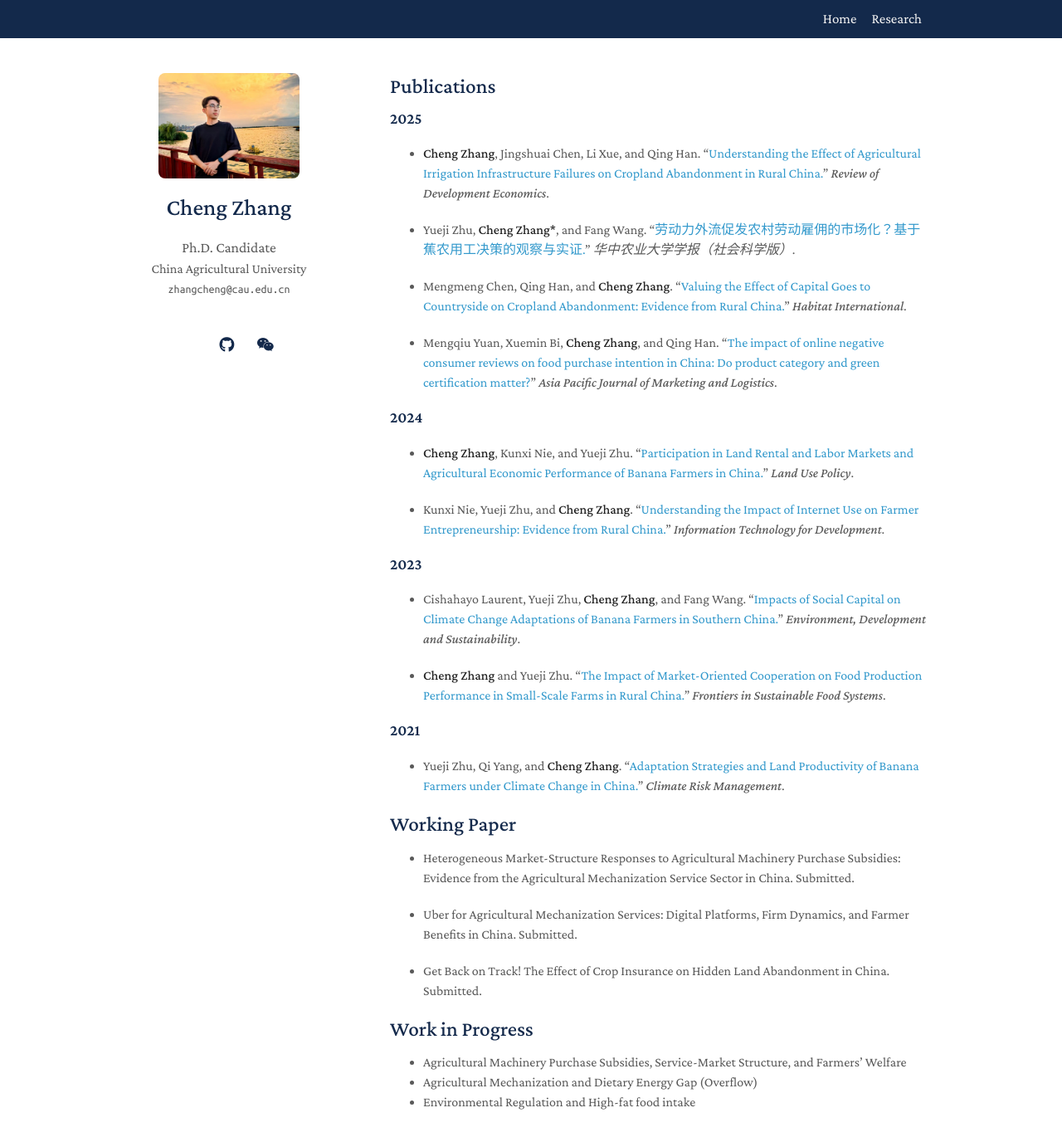
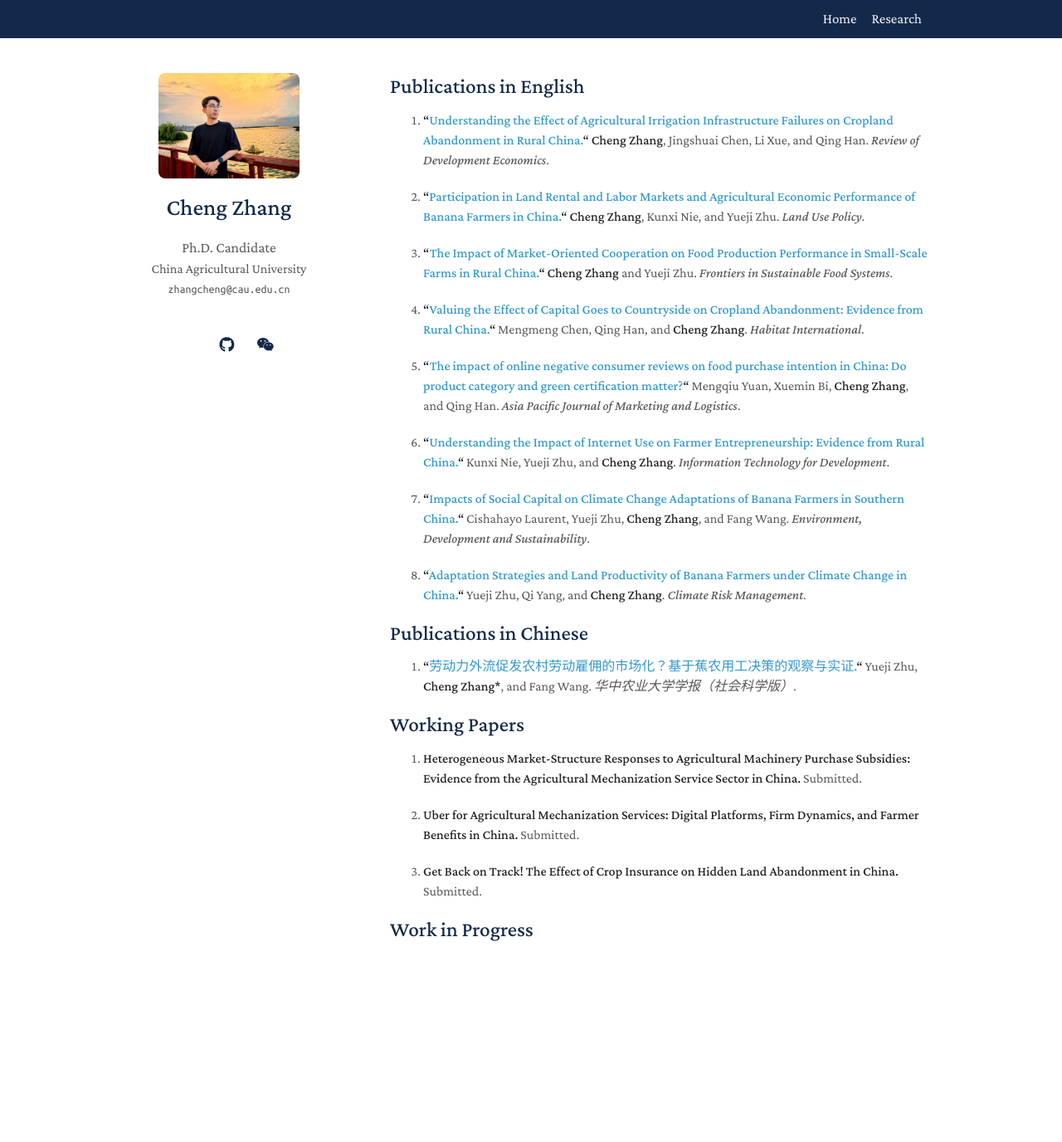
Before and after one commit to chengzhang-econ/chengzhang-econ.github.io, a Jekyll site: the page built from publications.md, in a window 1280 px wide and 1400 px high. Shown: the top 1376 px of the window at 83% size. Built offline with Jekyll 4.4.1, drawn with Linux system fonts in a browser that asks for light colours; a style sheet for code colours, icons or effects is not loaded.

Commit message:
Add files via upload

```diff
--- a/publications.md
+++ b/publications.md
@@ -4,47 +4,38 @@ title: Research
 permalink: /publications/
 ---
 
-Publications
+Publications in English
 ------
 
-### 2025
+1. **"[Understanding the Effect of Agricultural Irrigation Infrastructure Failures on Cropland Abandonment in Rural China.](https://onlinelibrary.wiley.com/doi/full/10.1111/rode.70018)"** **Cheng Zhang**, Jingshuai Chen, Li Xue, and Qing Han. *Review of Development Economics*.
 
-- **Cheng Zhang**, Jingshuai Chen, Li Xue, and Qing Han. "[Understanding the Effect of Agricultural Irrigation Infrastructure Failures on Cropland Abandonment in Rural China.](https://onlinelibrary.wiley.com/doi/full/10.1111/rode.70018)" *Review of Development Economics*.
+2. **"[Participation in Land Rental and Labor Markets and Agricultural Economic Performance of Banana Farmers in China.](https://www.sciencedirect.com/science/article/pii/S0264837724002606)"** **Cheng Zhang**, Kunxi Nie, and Yueji Zhu. *Land Use Policy*.
 
-- Yueji Zhu, **Cheng Zhang\***, and Fang Wang. "[劳动力外流促发农村劳动雇佣的市场化？基于蕉农用工决策的观察与实证.](http://hnxbw.cnjournals.net/hznydxsk/article/abstract/202504012?st=search)" *华中农业大学学报（社会科学版）*.
+3. **"[The Impact of Market-Oriented Cooperation on Food Production Performance in Small-Scale Farms in Rural China.](https://www.frontiersin.org/journals/sustainable-food-systems/articles/10.3389/fsufs.2023.1130029/full)"** **Cheng Zhang** and Yueji Zhu. *Frontiers in Sustainable Food Systems*.
 
-- Mengmeng Chen, Qing Han, and **Cheng Zhang**. "[Valuing the Effect of Capital Goes to Countryside on Cropland Abandonment: Evidence from Rural China.](https://www.sciencedirect.com/science/article/pii/S0197397525000153)" *Habitat International*.
+4. **"[Valuing the Effect of Capital Goes to Countryside on Cropland Abandonment: Evidence from Rural China.](https://www.sciencedirect.com/science/article/pii/S0197397525000153)"** Mengmeng Chen, Qing Han, and **Cheng Zhang**. *Habitat International*.
 
-- Mengqiu Yuan, Xuemin Bi, **Cheng Zhang**, and Qing Han. "[The impact of online negative consumer reviews on food purchase intention in China: Do product category and green certification matter?]([https://www.sciencedirect.com/science/article/pii/S0197397525000153](https://www.emerald.com/apjml/article-abstract/doi/10.1108/APJML-06-2025-1212/1319060/The-impact-of-online-negative-consumer-reviews-on?redirectedFrom=fulltext))" *Asia Pacific Journal of Marketing and Logistics*.
+5. **"[The impact of online negative consumer reviews on food purchase intention in China: Do product category and green certification matter?](https://www.emerald.com/apjml/article-abstract/doi/10.1108/APJML-06-2025-1212/1319060/The-impact-of-online-negative-consumer-reviews-on?redirectedFrom=fulltext)"** Mengqiu Yuan, Xuemin Bi, **Cheng Zhang**, and Qing Han. *Asia Pacific Journal of Marketing and Logistics*.
 
-### 2024
+6. **"[Understanding the Impact of Internet Use on Farmer Entrepreneurship: Evidence from Rural China.](https://www.tandfonline.com/doi/full/10.1080/02681102.2024.2334297)"** Kunxi Nie, Yueji Zhu, and **Cheng Zhang**. *Information Technology for Development*.
 
-- **Cheng Zhang**, Kunxi Nie, and Yueji Zhu. "[Participation in Land Rental and Labor Markets and Agricultural Economic Performance of Banana Farmers in China.](https://www.sciencedirect.com/science/article/pii/S0264837724002606)" *Land Use Policy*.
+7. **"[Impacts of Social Capital on Climate Change Adaptations of Banana Farmers in Southern China.](https://link.springer.com/article/10.1007/s10668-023-03729-5)"** Cishahayo Laurent, Yueji Zhu, **Cheng Zhang**, and Fang Wang. *Environment, Development and Sustainability*.
 
-- Kunxi Nie, Yueji Zhu, and **Cheng Zhang**. "[Understanding the Impact of Internet Use on Farmer Entrepreneurship: Evidence from Rural China.](https://www.tandfonline.com/doi/full/10.1080/02681102.2024.2334297)" *Information Technology for Development*.
+8. **"[Adaptation Strategies and Land Productivity of Banana Farmers under Climate Change in China.](https://www.sciencedirect.com/science/article/pii/S2212096321000978)"** Yueji Zhu, Qi Yang, and **Cheng Zhang**. *Climate Risk Management*.
 
-### 2023
-
-- Cishahayo Laurent, Yueji Zhu, **Cheng Zhang**, and Fang Wang. "[Impacts of Social Capital on Climate Change Adaptations of Banana Farmers in Southern China.](https://link.springer.com/article/10.1007/s10668-023-03729-5)" *Environment, Development and Sustainability*.
-
-- **Cheng Zhang** and Yueji Zhu. "[The Impact of Market-Oriented Cooperation on Food Production Performance in Small-Scale Farms in Rural China.](https://www.frontiersin.org/journals/sustainable-food-systems/articles/10.3389/fsufs.2023.1130029/full)" *Frontiers in Sustainable Food Systems*.
-
-### 2021
-
-- Yueji Zhu, Qi Yang, and **Cheng Zhang**. "[Adaptation Strategies and Land Productivity of Banana Farmers under Climate Change in China.](https://www.sciencedirect.com/science/article/pii/S2212096321000978)" *Climate Risk Management*.
-
-Working Paper
+Publications in Chinese
 ------
 
-- Heterogeneous Market-Structure Responses to Agricultural Machinery Purchase Subsidies: Evidence from the Agricultural Mechanization Service Sector in China. Submitted.
+1. **"[劳动力外流促发农村劳动雇佣的市场化？基于蕉农用工决策的观察与实证.](http://hnxbw.cnjournals.net/hznydxsk/article/abstract/202504012?st=search)"** Yueji Zhu, **Cheng Zhang\***, and Fang Wang. *华中农业大学学报（社会科学版）*.
 
-- Uber for Agricultural Mechanization Services: Digital Platforms, Firm Dynamics, and Farmer Benefits in China. Submitted.
+Working Papers
+------
 
-- Get Back on Track! The Effect of Crop Insurance on Hidden Land Abandonment in China. Submitted.
+1. **Heterogeneous Market-Structure Responses to Agricultural Machinery Purchase Subsidies: Evidence from the Agricultural Mechanization Service Sector in China.** Submitted.
+
+2. **Uber for Agricultural Mechanization Services: Digital Platforms, Firm Dynamics, and Farmer Benefits in China.** Submitted.
+
+3. **Get Back on Track! The Effect of Crop Insurance on Hidden Land Abandonment in China.** Submitted.
 
 Work in Progress
 ------
-
-- Agricultural Machinery Purchase Subsidies, Service-Market Structure, and Farmers’ Welfare
-- Agricultural Mechanization and Dietary Energy Gap (Overflow)
-- Environmental Regulation and High-fat food intake
```
